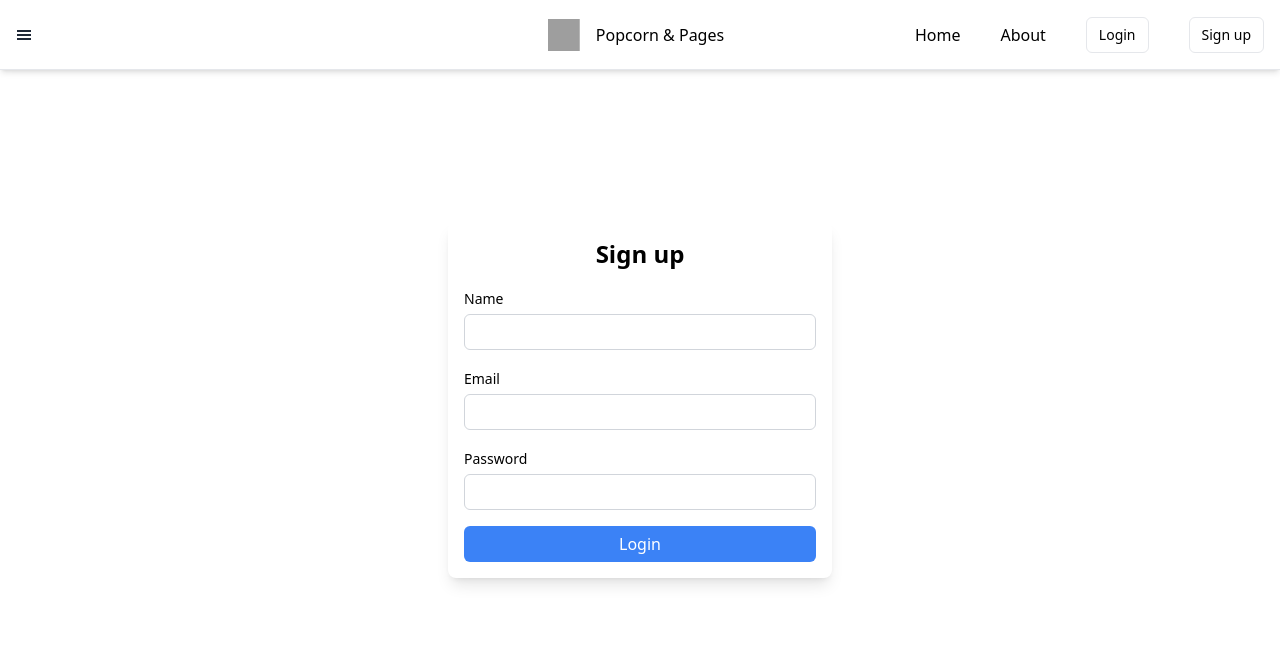
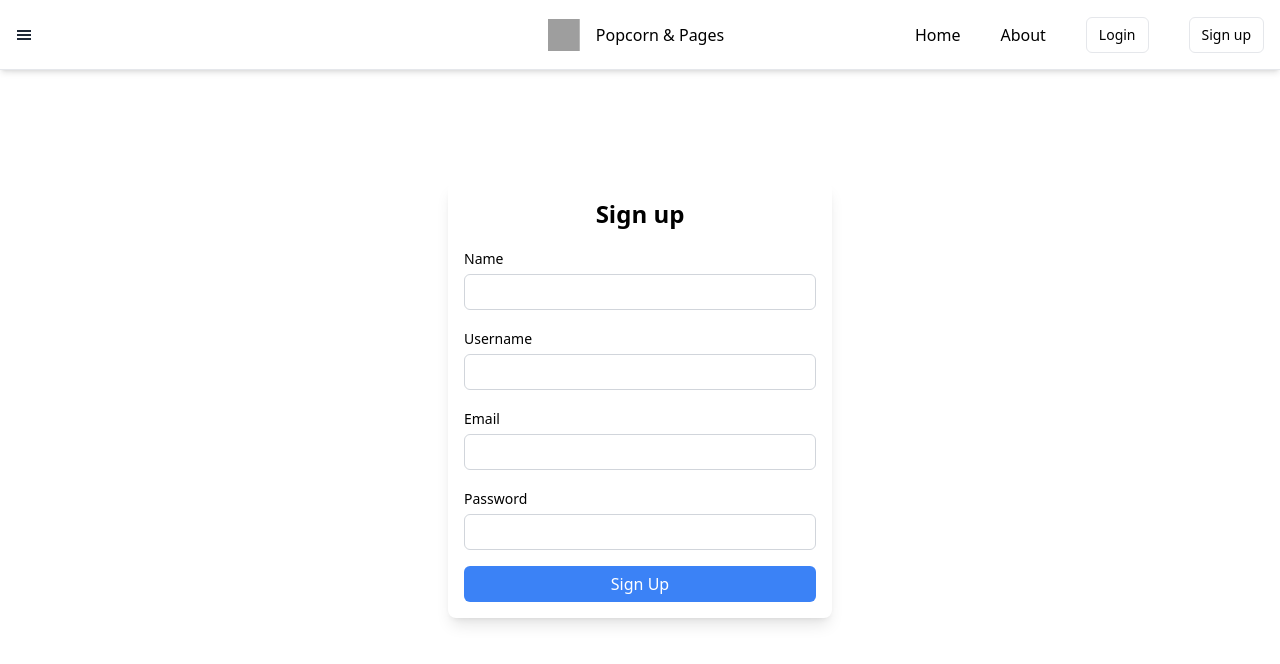
Before and after one commit to justinyc1/popcorn-n-pages, a React (Vite) app in the folder client/: page /register in a window 1280 px wide. Shown: the top 664 px of the page. Built offline with nearby package versions, Linux system fonts and the light colour scheme; grey boxes are pictures that could not be loaded.

Commit message:
Updated register page

```diff
--- a/client/src/pages/Register.jsx
+++ b/client/src/pages/Register.jsx
@@ -5,8 +5,12 @@ const Register = () => {
                 <h1 className="text-2xl font-semibold text-center">Sign up</h1>
                 <form className="mt-4 space-y-4">
                     <div className="space-y-1">
-                        <label htmlFor="name" className="text-sm font-medium">Name</label>
-                        <input type="text" id="name" name="name" className="w-full h-9 border border-gray-300 rounded-md px-3" />
+                        <label htmlFor="displayName" className="text-sm font-medium">Name</label>
+                        <input type="text" id="displayName" name="displayName" className="w-full h-9 border border-gray-300 rounded-md px-3" />
+                    </div>
+                    <div className="space-y-1">
+                        <label htmlFor="username" className="text-sm font-medium">Username</label>
+                        <input type="text" id="username" name="username" className="w-full h-9 border border-gray-300 rounded-md px-3" />
                     </div>
                     <div className="space-y-1">
                         <label htmlFor="email" className="text-sm font-medium">Email</label>
@@ -16,7 +20,7 @@ const Register = () => {
                         <label htmlFor="password" className="text-sm font-medium">Password</label>
                         <input type="password" id="password" name="password" className="w-full h-9 border border-gray-300 rounded-md px-3" />
                     </div>
-                    <button type="submit" className="w-full h-9 bg-blue-500 text-white font-medium rounded-md">Login</button>
+                    <button type="submit" className="w-full h-9 bg-blue-500 text-white font-medium rounded-md">Sign Up</button>
                 </form>
             </div>
         </div>
```
